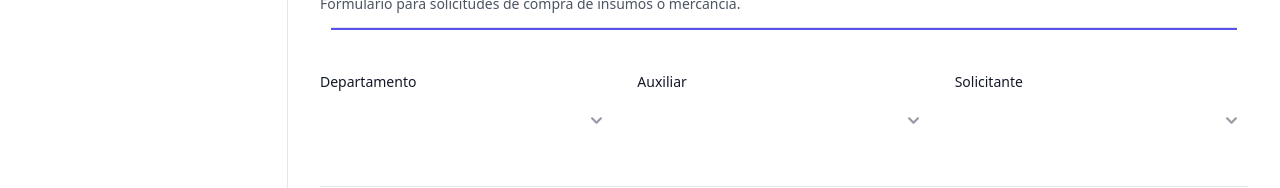
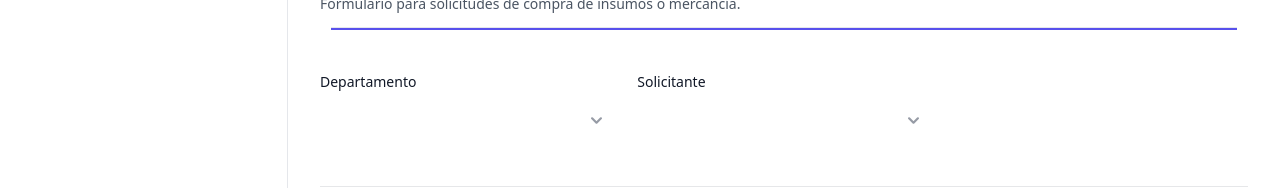
Before and after one commit to DaniDeveloper11/azulERP-Front, a Vue app: page /requestPurchase in a window 1280 px wide. Shown: the part 144-332 px from the top of the page. Built offline with nearby package versions, Linux system fonts and the light colour scheme; sample sign-in values are in the browser's storage; what vue-signature-pad would draw is missing.

Commit message:
fix: bug AGA-7 was fixed

```diff
--- a/src/views/RequestPurchases/RequestPurchases.vue
+++ b/src/views/RequestPurchases/RequestPurchases.vue
@@ -19,12 +19,12 @@
               </select>
             </div>
           </div>
-          <div class="sm:col-span-2">
+          <div v-if="userLevel == 1" class="sm:col-span-2">
             <label for="subdepartment" class="block text-sm font-medium leading-6 text-gray-900">Auxiliar</label>
             <div class="mt-2 sm:max-w-md">
               <select v-model="subdepartment" id="subdepartment"
                 class="block w-full rounded-md border-0 py-1.5 pl-3 pr-10 text-gray-900 focus:ring-2 focus:ring-indigo-600 sm:text-sm sm:leading-6"
-                :disabled="userLevel != 1" required>
+                 required>
                 <option v-for="subdept in subdepartments" :key="subdept.id" :value="subdept.id">{{ subdept.name }}
                 </option>
               </select>
@@ -32,7 +32,7 @@
           </div>
 
 
-          <div class="sm:col-span-2">
+          <div  class="sm:col-span-2">
             <label for="userRequest" class="block text-sm font-medium leading-6 text-gray-900">Solicitante</label>
             <div class="mt-2 sm:max-w-md">
               <select v-model="userRequest" id="userRequest"
@@ -219,7 +219,9 @@ import { useRouter } from 'vue-router'
 
 export default {
   data() {
+    const router = useRouter();
     return {
+      router,
       department: '',
       type: 0,
       subType: 0,
@@ -327,6 +329,7 @@ export default {
             });
             this.getDepartments();
             this.reset();
+            this.router.push({name:'listRequest'})
           } else {
             throw new Error('Error al crear la solicitud');
           }
@@ -588,7 +591,7 @@ export default {
         return false;
       }
       return true;
-    }
+    },
   },
   mounted() {
     this.getDepartments();
```
